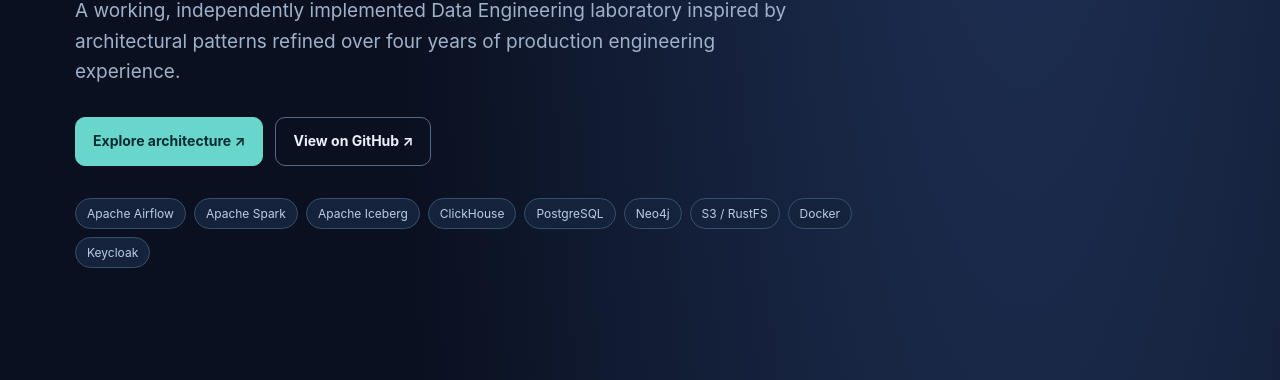
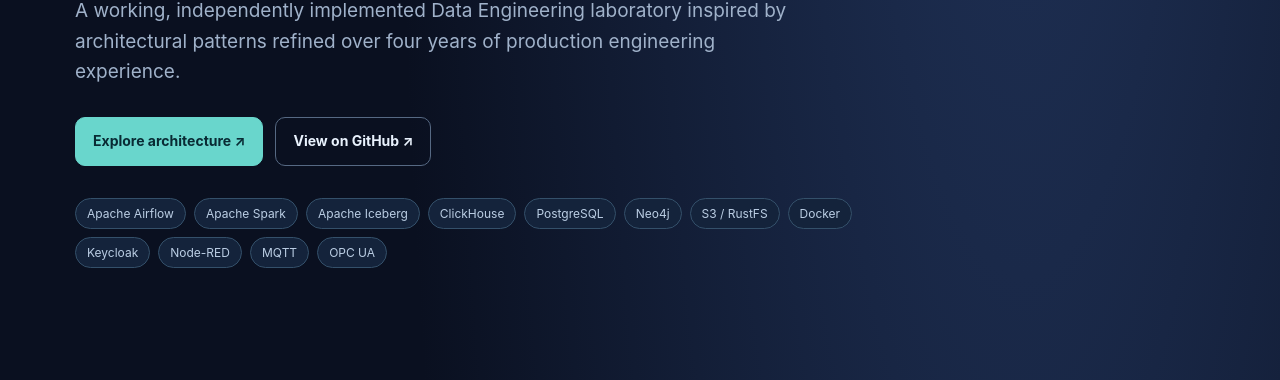
Before and after one commit to glazole/homelab-data-platform, a plain HTML site: page docs/index.html in a window 1280 px wide. Shown: the part 382-762 px from the top of the page. Drawn offline with Linux system fonts and the light colour scheme.

Commit message:
Add Node-RED, MQTT and OPC UA to portfolio technologies

```diff
--- a/docs/index.html
+++ b/docs/index.html
@@ -34,7 +34,7 @@ footer{border-top:1px solid var(--line);padding:30px 0 45px;color:var(--muted);f
 <h1>Homelab<br><em>Data Platform.</em></h1>
 <p class="intro" data-en="A working, independently implemented Data Engineering laboratory inspired by architectural patterns refined over four years of production engineering experience." data-ru="Действующий домашний стенд Data Engineering — самостоятельная реализация архитектурных подходов, сформированных за более чем четыре года работы с промышленными системами.">A working, independently implemented Data Engineering laboratory inspired by architectural patterns refined over four years of production engineering experience.</p>
 <div class="actions"><a class="btn primary" href="#architecture" data-en="Explore architecture ↗" data-ru="Посмотреть архитектуру ↗">Explore architecture ↗</a><a class="btn" href="https://github.com/glazole/homelab-data-platform" target="_blank" rel="noopener noreferrer">View on GitHub ↗</a></div>
-<div class="tags"><span class="tag">Apache Airflow</span><span class="tag">Apache Spark</span><span class="tag">Apache Iceberg</span><span class="tag">ClickHouse</span><span class="tag">PostgreSQL</span><span class="tag">Neo4j</span><span class="tag">S3 / RustFS</span><span class="tag">Docker</span><span class="tag">Keycloak</span></div></div>
+<div class="tags"><span class="tag">Apache Airflow</span><span class="tag">Apache Spark</span><span class="tag">Apache Iceberg</span><span class="tag">ClickHouse</span><span class="tag">PostgreSQL</span><span class="tag">Neo4j</span><span class="tag">S3 / RustFS</span><span class="tag">Docker</span><span class="tag">Keycloak</span><span class="tag">Node-RED</span><span class="tag">MQTT</span><span class="tag">OPC UA</span></div></div>
 <section id="architecture"><h2 data-en="One platform. Connected components." data-ru="Одна платформа. Связанные компоненты.">One platform. Connected components.</h2><p class="lead" data-en="An architectural overview of the existing homelab services. Arrows show intended roles and logical relationships; they do not imply a completed end-to-end pipeline." data-ru="Общая схема существующих сервисов. Стрелки показывают архитектурные роли и логические связи, а не готовность единого сквозного пайплайна.">An architectural overview of the existing homelab services. Arrows show intended roles and logical relationships; they do not imply a completed end-to-end pipeline.</p>
 <div class="diagram"><svg viewBox="0 0 1000 460" role="img" aria-label="Logical architecture of homelab data platform" xmlns="http://www.w3.org/2000/svg">
 <defs><marker id="arr" markerWidth="7" markerHeight="7" refX="6" refY="3.5" orient="auto"><path d="M0 0 L7 3.5 L0 7" fill="none" stroke="#83aaf9" stroke-width="1.1"/></marker></defs>
```
